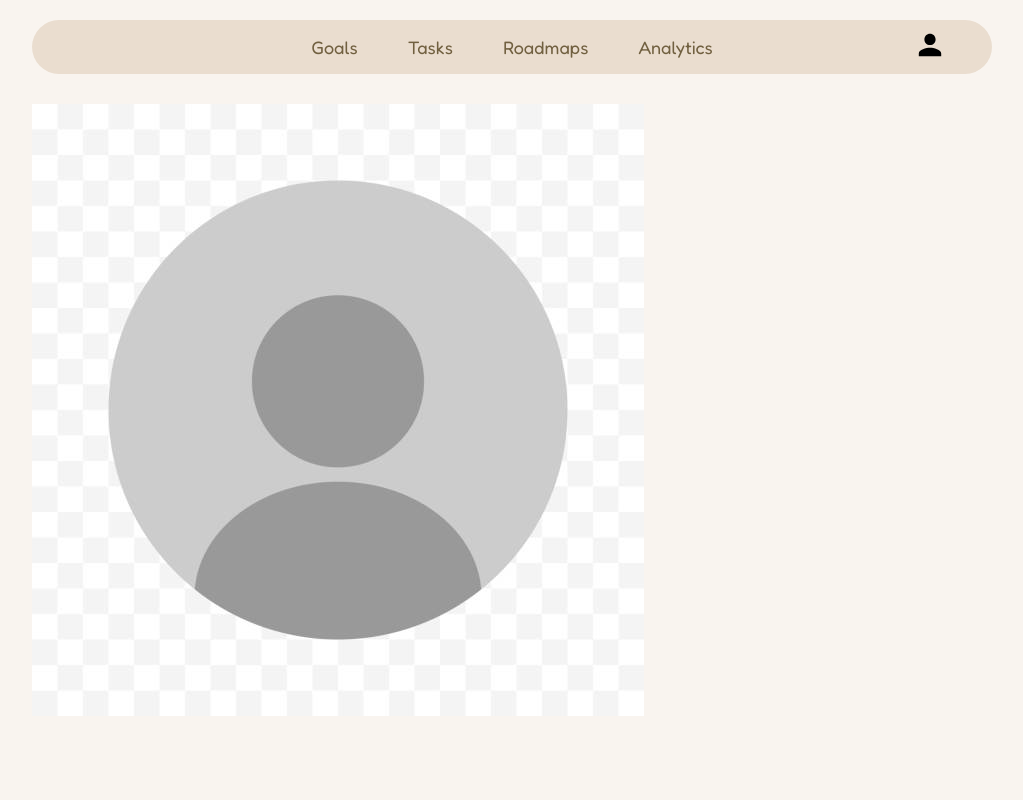
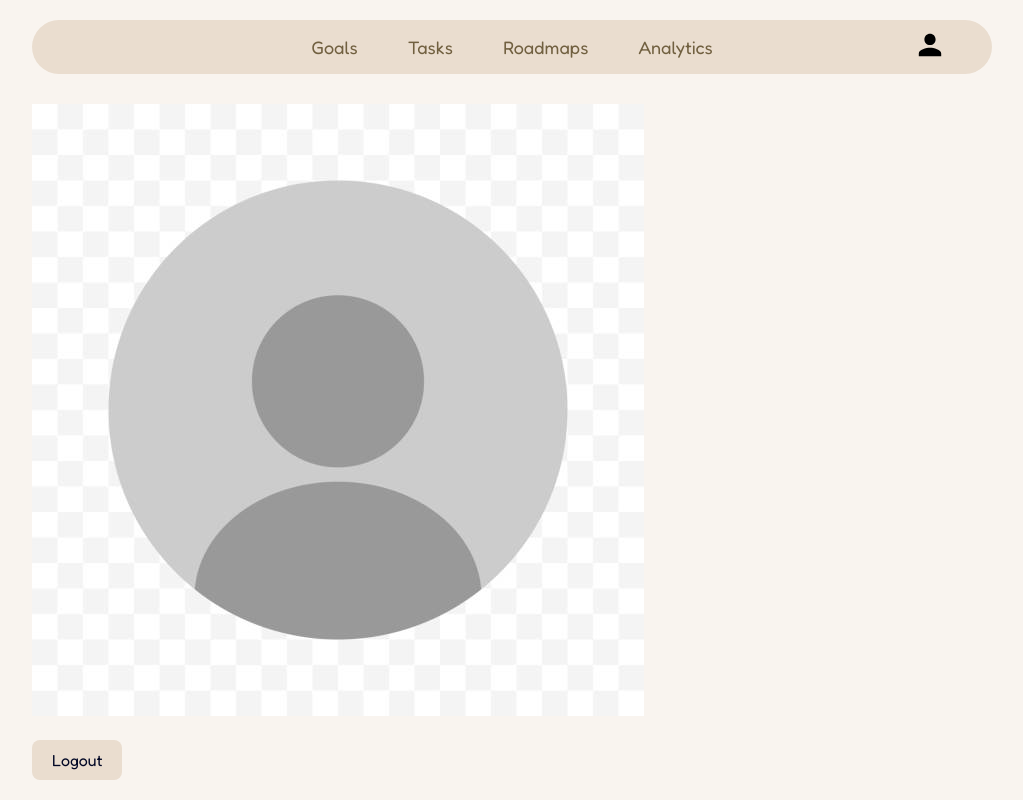
Before and after one commit to Sofiia13/goals_achiever, a React app in the folder frontend/: page /profile in a window 1280 px wide. Shown: the whole page, without its empty margins (128-1151 px from the left). Built offline with nearby package versions, Linux system fonts and the light colour scheme; no server answers; the HTML template or start-up script is replaced by a standard one.

Commit message:
add logout button

```diff
--- a/frontend/src/pages/ProfilePage/ProfilePage.tsx
+++ b/frontend/src/pages/ProfilePage/ProfilePage.tsx
@@ -2,6 +2,7 @@ import type React from "react";
 import styles from "./ProfilePage.module.scss";
 import profileImg from "../../assets/profile.jpg";
 import { useAuth } from "../../shared/context/AuthContext";
+import { Button } from "../../shared/components/ui/Button";
 
 type Props = {
   // userId?: string;
@@ -12,7 +13,7 @@ type Props = {
 export const ProfilePage: React.FC<Props> = ({}) => {
   const { user, setUser, logout } = useAuth();
 
-  console.log(user);
+
 
   return (
     <div className={styles.profilePage}>
@@ -21,6 +22,7 @@ export const ProfilePage: React.FC<Props> = ({}) => {
         <h2>{user?.name}</h2>
         <p>{user?.email}</p>
       </div>
+      <Button variant="default" onClick={logout} buttonText="Logout" />
     </div>
   );
 };
--- a/frontend/src/shared/context/AuthContext.tsx
+++ b/frontend/src/shared/context/AuthContext.tsx
@@ -1,5 +1,6 @@
 import { createContext, useContext, useEffect, useState } from "react";
 import axios from "axios";
+import { useNavigate } from "react-router-dom";
 
 const AuthContext = createContext<AuthContextType | null>(null);
 
@@ -39,13 +40,16 @@ export const AuthProvider = ({ children }: AuthProviderProps) => {
       .catch(() => {
         // console.log("ME ERROR:", err.response?.status, err.message);
         setUser(null);
-        // localStorage.removeItem("accessToken");
+        localStorage.removeItem("accessToken");
       });
   }, []);
+
+  const navigate = useNavigate();
 
   const logout = () => {
     setUser(null);
     localStorage.removeItem("accessToken");
+    navigate("/login");
   };
 
   return (
```
